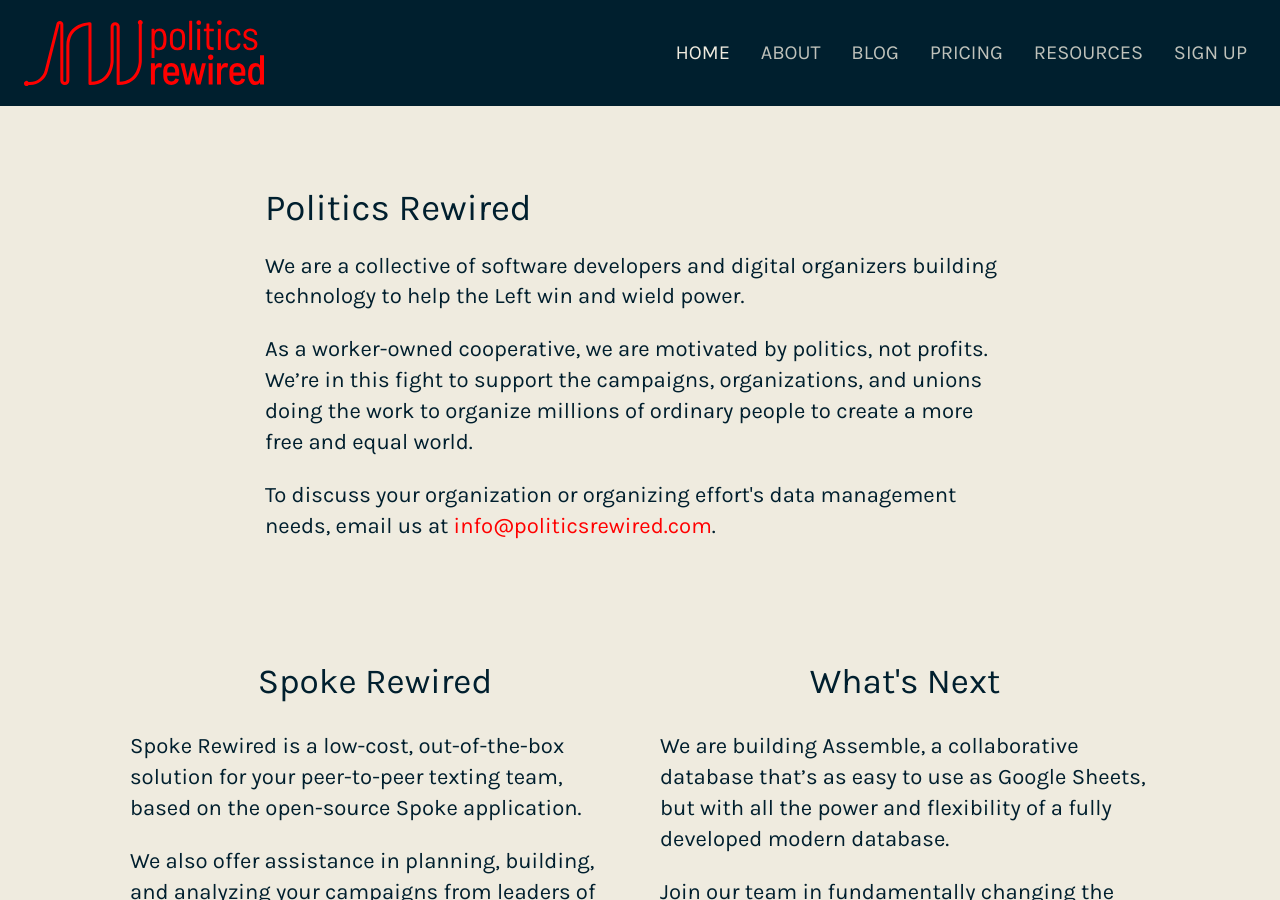
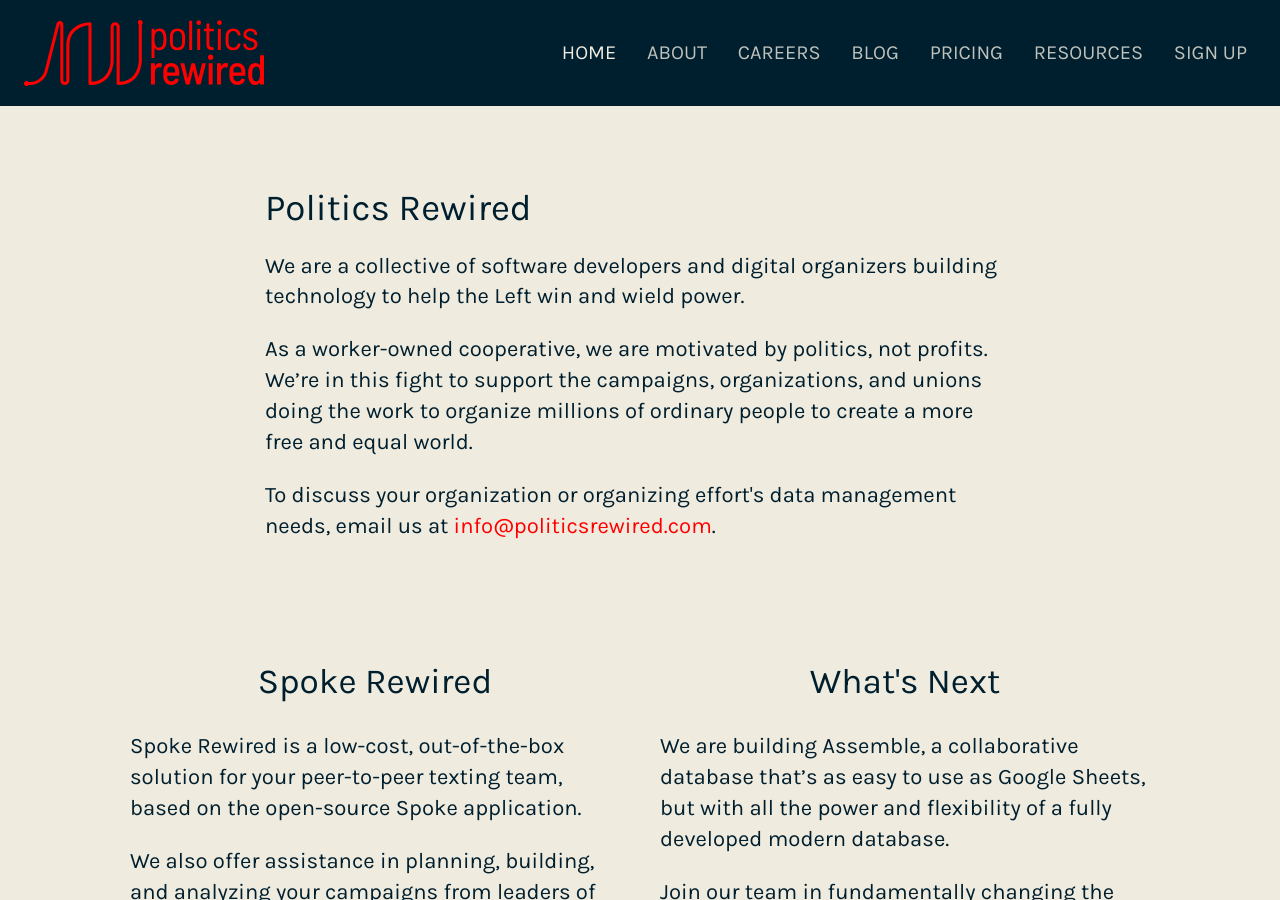
Before and after one commit to politics-rewired/politics-rewired.github.io, a Jekyll site: the page built from index.html, in a window 1280 px wide and 900 px high. Built offline with Jekyll 4.4.1, drawn with Linux system fonts in a browser that asks for light colours; comment, search, counter and statistics services are not loaded.

Commit message:
feat: add careers to nav header

```diff
--- a/_data/navigation.yml
+++ b/_data/navigation.yml
@@ -4,6 +4,10 @@
   highlight: false
 - name: About
   link: /about/
+  new_window: false
+  highlight: false
+- name: Careers
+  link: /careers/
   new_window: false
   highlight: false
 - name: Blog
```
